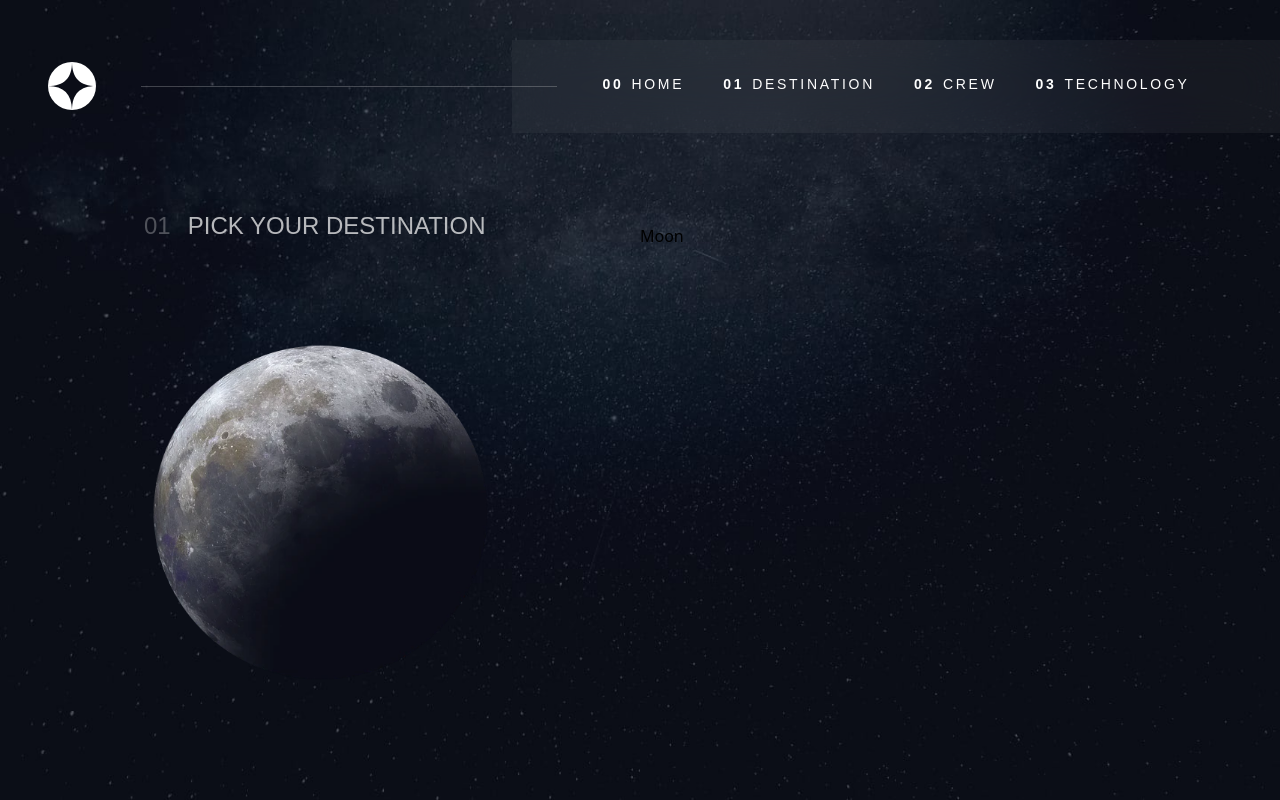
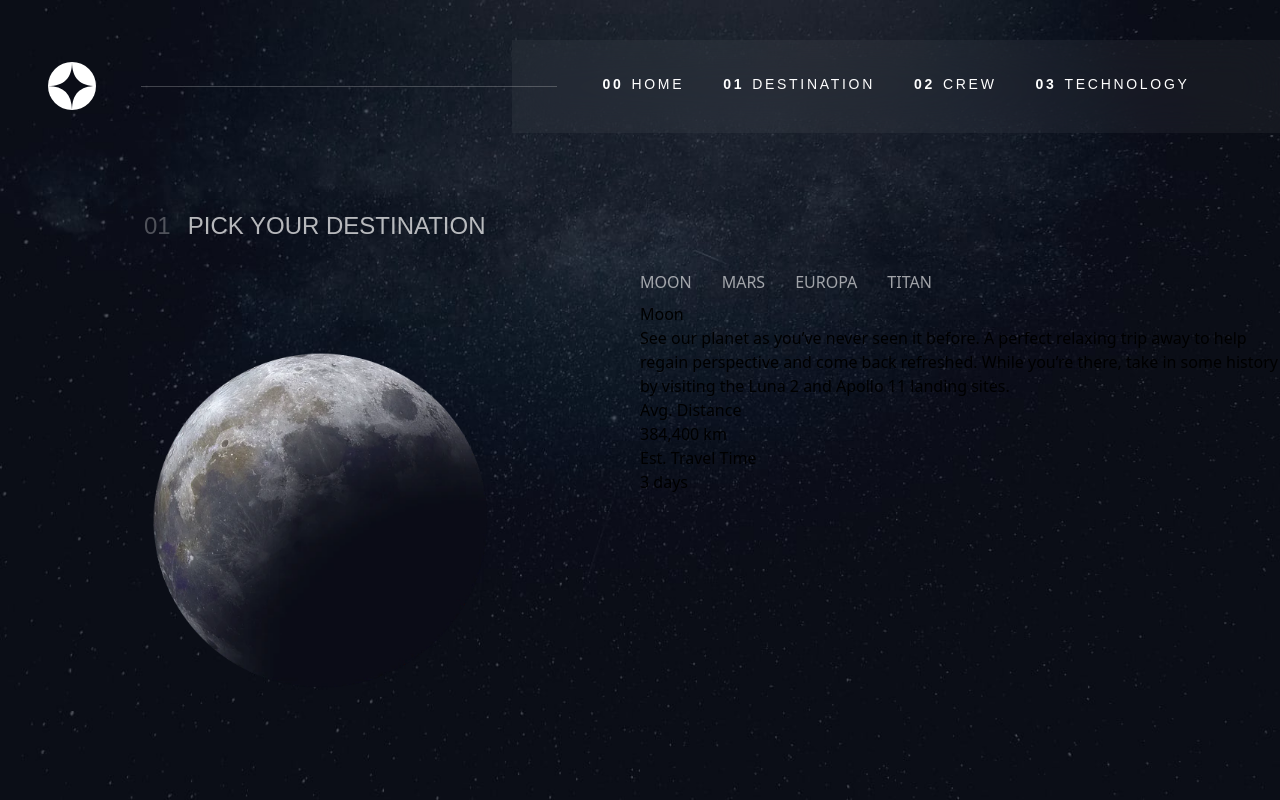
Before and after one commit to heckspoiler/space-travel, a Next.js app: page /Destination in a window 1280 px wide. Built offline with nearby package versions, Linux system fonts and the light colour scheme.

Commit message:
adding right section

```diff
--- a/pages/Destination.js
+++ b/pages/Destination.js
@@ -52,8 +52,33 @@ function Destination() {
           <img src={planets[0].src} alt={planets[0].alt} />
         </section>
         <section className={style.sectionRight}>
-          <section></section>
+          <nav className={style.planetNav}>
+            <ul onClick={() => handlePlanetClick(planets[0])}>
+              <a>moon</a>
+            </ul>
+            <ul onClick={() => handlePlanetClick(planets[1])}>
+              <a>mars</a>
+            </ul>
+            <ul onClick={() => handlePlanetClick(planets[2])}>
+              <a>europa</a>
+            </ul>
+            <ul onClick={() => handlePlanetClick(planets[3])}>
+              <a>titan</a>
+            </ul>
+          </nav>
           <h3>{planets[0].title}</h3>
+          <p>{planets[0].description}</p>
+          <div className={style.stroke}></div>
+          <section className={style.bottomSection}>
+            <div className={style.distance}>
+              <p>Avg. Distance</p>
+              <h4>{planets[0].distance}</h4>
+            </div>
+            <div className={style.travel}>
+              <p>Est. Travel Time</p>
+              <h4>{planets[0].travel}</h4>
+            </div>
+          </section>
         </section>
       </MainSectionContainer>
     </div>
--- a/styles/Destination.module.css
+++ b/styles/Destination.module.css
@@ -39,6 +39,32 @@
       align-items: center;
 }
 
+.sectionRight {
+      padding-top: 30px;
+}
+
+.planetNav {
+      display: flex;
+      gap: 30px;
+      height: 2rem;
+}
+
+.planetNav ul {
+
+      text-transform: uppercase;
+      height: 100%;
+      color: white;
+      opacity: 0.6;
+      transition: 0.2s border-bottom ease-in-out, color 0.2s ease-in-out;
+}
+
+.planetNav ul:hover {
+
+      border-bottom: 2px solid white;
+      cursor: pointer;
+      opacity: 0.9;
+}
+
 
 .sectionLeft img {
       scale: 0.75;
--- a/styles/components/MainSectionContainer.module.css
+++ b/styles/components/MainSectionContainer.module.css
@@ -3,7 +3,7 @@
       width: 100vw;
       display: flex;
       position: relative;
-      padding-top: 14rem;
+      padding-top: 15rem;
       justify-content: center;
       flex-direction: row;
 }
```
